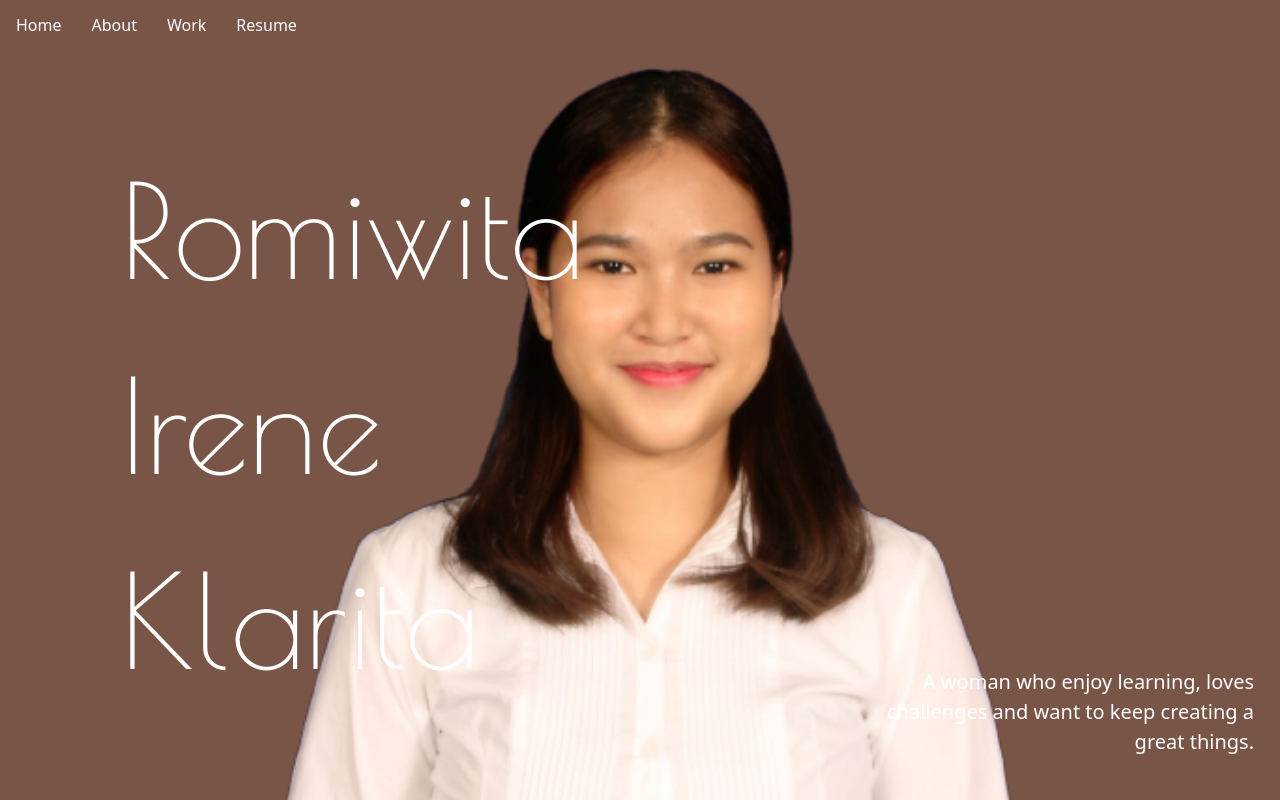
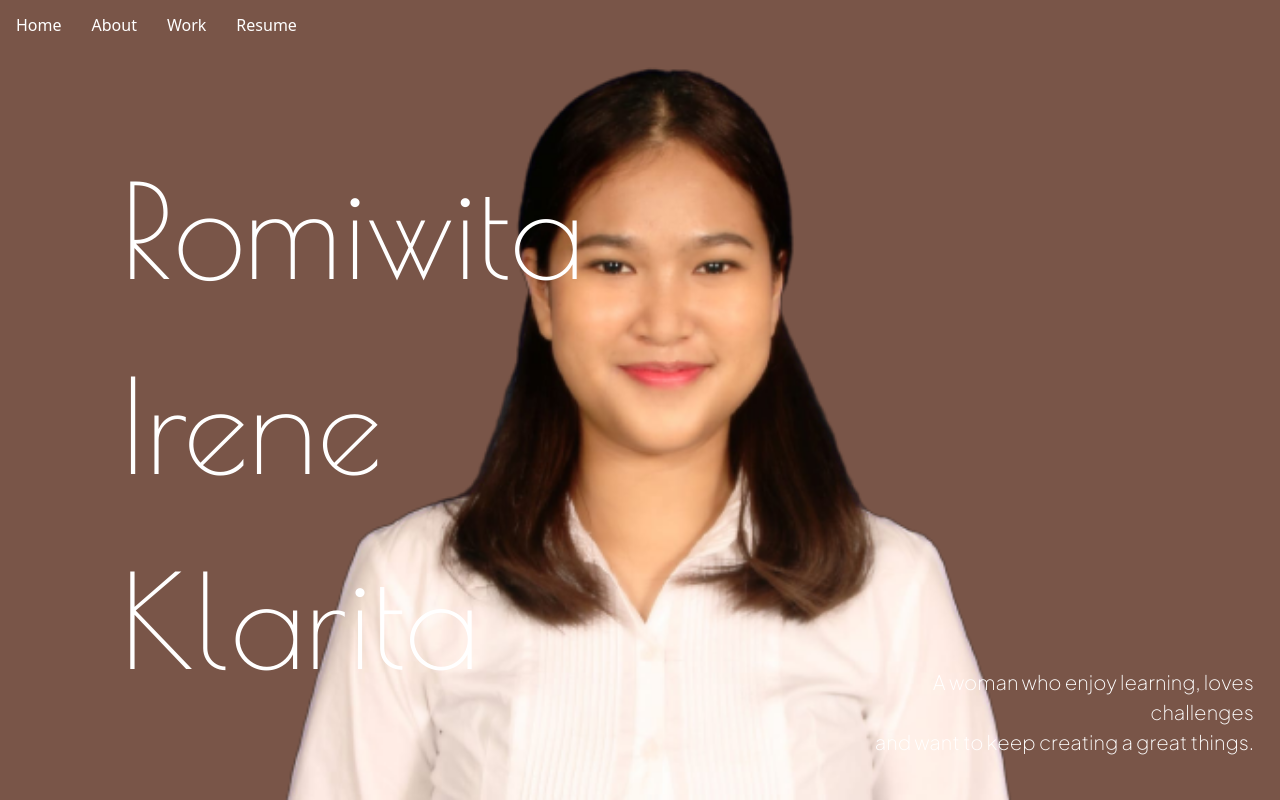
Before and after one commit to alfianwilfo/irensportofolio, a Nuxt app in the folder porto/: page / in a window 1280 px wide. Built offline with nearby package versions, Linux system fonts and the light colour scheme.

Commit message:
add jakarta font

```diff
--- a/porto/app.vue
+++ b/porto/app.vue
@@ -28,9 +28,9 @@ export default {
       <div
         class="text-white grid grid-cols-12 row-start-6 text-[20px] text-right px-[10px]"
       >
-        <div class="col-start-9 col-span-4">
-          A woman who enjoy learning, loves challenges and want to keep creating
-          a great things.
+        <div class="col-start-9 col-span-4 jakarta">
+          A woman who enjoy learning, loves challenges <br />
+          and want to keep creating a great things.
         </div>
       </div>
     </div>
@@ -39,7 +39,11 @@ export default {
 
 <style>
 @import url("https://fonts.googleapis.com/css2?family=Poiret+One&display=swap");
+@import url("https://fonts.googleapis.com/css2?family=Plus+Jakarta+Sans:wght@200&display=swap");
 .poirto {
   font-family: "Poiret One", cursive;
 }
+.jakarta {
+  font-family: "Plus Jakarta Sans", sans-serif;
+}
 </style>
```
